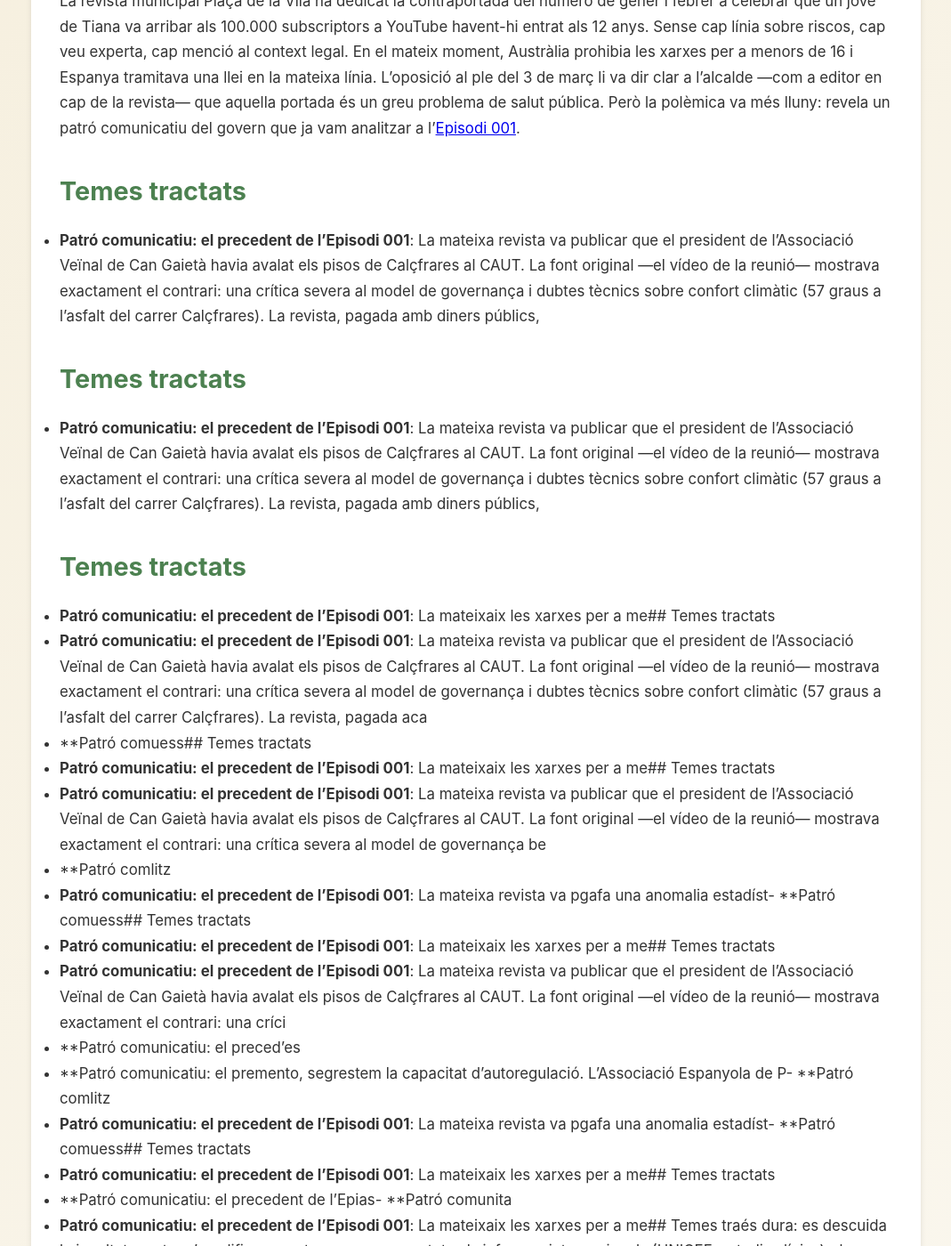
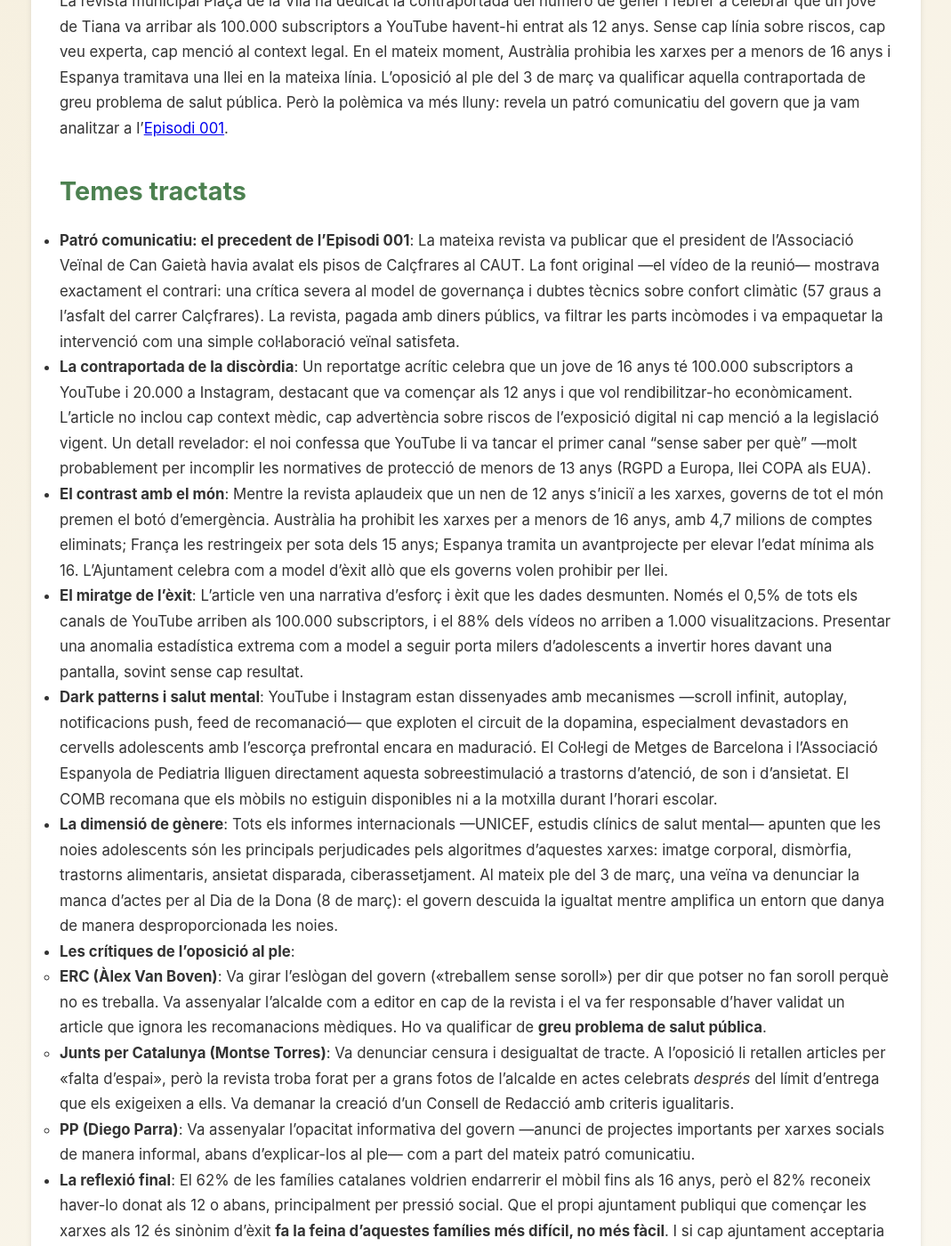
Before and after one commit to cangaieta/podcast, a Jekyll site: the page built from _episodes/013-youtuber-revista-pantalles.md, in a window 1280 px wide and 1400 px high, scrolled down 656 px. Shown: the whole window at 89% size, without its empty margins (105-1174 px from the left). Built offline with Jekyll 4.4.1, drawn with Linux system fonts in a browser that asks for light colours; some of the changed text lies outside the part shown.

Commit message:
Fix episode 013: clean up chaotic description with duplicate/broken sections

```diff
--- a/_episodes/013-youtuber-revista-pantalles.md
+++ b/_episodes/013-youtuber-revista-pantalles.md
@@ -83,65 +83,39 @@ title: "Episodi 013: La contraportada que treballa contra les famílies: pantall
 
 ## Introducció
 
-La revista municipal Plaça de la Vila ha dedicat la contraportada del número de gener i febrer a celebrar que un jove de Tiana va arribar als 100.000 subscriptors a YouTube havent-hi entrat als 12 anys. Sense cap línia sobre riscos, cap veu experta, cap menció al context legal. En el mateix moment, Austràlia prohibia les xarxes per a menors de 16 i Espanya tramitava una llei en la mateixa línia. L'oposició al ple del 3 de març li va dir clar a l'alcalde —com a editor en cap de la revista— que aquella portada és un greu problema de salut pública. Però la polèmica va més lluny: revela un patró comunicatiu del govern que ja vam analitzar a l'[Episodi 001](/podcast/episodi/001-pisos-can-gaieta-caut/).
+La revista municipal Plaça de la Vila ha dedicat la contraportada del número de gener i febrer a celebrar que un jove de Tiana va arribar als 100.000 subscriptors a YouTube havent-hi entrat als 12 anys. Sense cap línia sobre riscos, cap veu experta, cap menció al context legal. En el mateix moment, Austràlia prohibia les xarxes per a menors de 16 anys i Espanya tramitava una llei en la mateixa línia. L'oposició al ple del 3 de març va qualificar aquella contraportada de greu problema de salut pública. Però la polèmica va més lluny: revela un patró comunicatiu del govern que ja vam analitzar a l'[Episodi 001](/podcast/episodi/001-pisos-can-gaieta-caut/).
 
 ## Temes tractats
 
-- **Patró comunicatiu: el precedent de l'Episodi 001**: La mateixa revista va publicar que el president de l'Associació Veïnal de Can Gaietà havia avalat els pisos de Calçfrares al CAUT. La font original —el vídeo de la reunió— mostrava exactament el contrari: una crítica severa al model de governança i dubtes tècnics sobre confort climàtic (57 graus a l'asfalt del carrer Calçfrares). La revista, pagada amb diners públics,
-## Temes tractats
+- **Patró comunicatiu: el precedent de l'Episodi 001**: La mateixa revista va publicar que el president de l'Associació Veïnal de Can Gaietà havia avalat els pisos de Calçfrares al CAUT. La font original —el vídeo de la reunió— mostrava exactament el contrari: una crítica severa al model de governança i dubtes tècnics sobre confort climàtic (57 graus a l'asfalt del carrer Calçfrares). La revista, pagada amb diners públics, va filtrar les parts incòmodes i va empaquetar la intervenció com una simple col·laboració veïnal satisfeta.
 
-- **Patró comunicatiu: el precedent de l'Episodi 001**: La mateixa revista va publicar que el president de l'Associació Veïnal de Can Gaietà havia avalat els pisos de Calçfrares al CAUT. La font original —el vídeo de la reunió— mostrava exactament el contrari: una crítica severa al model de governança i dubtes tècnics sobre confort climàtic (57 graus a l'asfalt del carrer Calçfrares). La revista, pagada amb diners públics,
-## Temes tractats
+- **La contraportada de la discòrdia**: Un reportatge acrític celebra que un jove de 16 anys té 100.000 subscriptors a YouTube i 20.000 a Instagram, destacant que va començar als 12 anys i que vol rendibilitzar-ho econòmicament. L'article no inclou cap context mèdic, cap advertència sobre riscos de l'exposició digital ni cap menció a la legislació vigent. Un detall revelador: el noi confessa que YouTube li va tancar el primer canal "sense saber per què" —molt probablement per incomplir les normatives de protecció de menors de 13 anys (RGPD a Europa, llei COPA als EUA).
 
-- **Patró comunicatiu: el precedent de l'Episodi 001**: La mateixaix les xarxes per a me## Temes tractats
+- **El contrast amb el món**: Mentre la revista aplaudeix que un nen de 12 anys s'iniciï a les xarxes, governs de tot el món premen el botó d'emergència. Austràlia ha prohibit les xarxes per a menors de 16 anys, amb 4,7 milions de comptes eliminats; França les restringeix per sota dels 15 anys; Espanya tramita un avantprojecte per elevar l'edat mínima als 16. L'Ajuntament celebra com a model d'èxit allò que els governs volen prohibir per llei.
 
-- **Patró comunicatiu: el precedent de l'Episodi 001**: La mateixa revista va publicar que el president de l'Associació Veïnal de Can Gaietà havia avalat els pisos de Calçfrares al CAUT. La font original —el vídeo de la reunió— mostrava exactament el contrari: una crítica severa al model de governança i dubtes tècnics sobre confort climàtic (57 graus a l'asfalt del carrer Calçfrares). La revista, pagada aca
-- **Patró comuess## Temes tractats
+- **El miratge de l'èxit**: L'article ven una narrativa d'esforç i èxit que les dades desmunten. Només el 0,5% de tots els canals de YouTube arriben als 100.000 subscriptors, i el 88% dels vídeos no arriben a 1.000 visualitzacions. Presentar una anomalia estadística extrema com a model a seguir porta milers d'adolescents a invertir hores davant una pantalla, sovint sense cap resultat.
 
-- **Patró comunicatiu: el precedent de l'Episodi 001**: La mateixaix les xarxes per a me## Temes tractats
+- **Dark patterns i salut mental**: YouTube i Instagram estan dissenyades amb mecanismes —scroll infinit, autoplay, notificacions push, feed de recomanació— que exploten el circuit de la dopamina, especialment devastadors en cervells adolescents amb l'escorça prefrontal encara en maduració. El Col·legi de Metges de Barcelona i l'Associació Espanyola de Pediatria lliguen directament aquesta sobreestimulació a trastorns d'atenció, de son i d'ansietat. El COMB recomana que els mòbils no estiguin disponibles ni a la motxilla durant l'horari escolar.
 
-- **Patró comunicatiu: el precedent de l'Episodi 001**: La mateixa revista va publicar que el president de l'Associació Veïnal de Can Gaietà havia avalat els pisos de Calçfrares al CAUT. La font original —el vídeo de la reunió— mostrava exactament el contrari: una crítica severa al model de governança be
-- **Patró comlitz
-- **Patró comunicatiu: el precedent de l'Episodi 001**: La mateixa revista va pgafa una anomalia estadíst- **Patró comuess## Temes tractats
-
-- **Patró comunicatiu: el precedent de l'Episodi 001**: La mateixaix les xarxes per a me## Temes tractats
-
-- **Patró comunicatiu: el precedent de l'Episodi 001**: La mateixa revista va publicar que el president de l'Associació Veïnal de Can Gaietà havia avalat els pisos de Calçfrares al CAUT. La font original —el vídeo de la reunió— mostrava exactament el contrari: una críci
-- **Patró comunicatiu: el preced'es
-- **Patró comunicatiu: el premento, segrestem la capacitat d'autoregulació. L'Associació Espanyola de P- **Patró comlitz
-- **Patró comunicatiu: el precedent de l'Episodi 001**: La mateixa revista va pgafa una anomalia estadíst- **Patró comuess## Temes tractats
-
-- **Patró comunicatiu: el precedent de l'Episodi 001**: La mateixaix les xarxes per a me## Temes tractats
-
-- **Patró comunicatiu: el precedent de l'Epias- **Patró comunita
-- **Patró comunicatiu: el precedent de l'Episodi 001**: La mateixaix les xarxes per a me## Temes traés dura: es descuida la igualtat mentre s'amplifica un entorn que, segons tots els informes internacionals (UNICEF, estudis clínics), danya de manera desproporcionada les noies adolescents —imatge corporal, dismòrfia, ciberassetjament, ansietat.
+- **La dimensió de gènere**: Tots els informes internacionals —UNICEF, estudis clínics de salut mental— apunten que les noies adolescents són les principals perjudicades pels algoritmes d'aquestes xarxes: imatge corporal, dismòrfia, trastorns alimentaris, ansietat disparada, ciberassetjament. Al mateix ple del 3 de març, una veïna va denunciar la manca d'actes per al Dia de la Dona (8 de març): el govern descuida la igualtat mentre amplifica un entorn que danya de manera desproporcionada les noies.
 
 - **Les crítiques de l'oposició al ple**:
-  - **ERC (Àlex Van Boven)**: Va agafar l'eslògan del govern («treballem sense soroll») i el va girar: «Potser no fan soroll perquè no es treballa». Va assenyalar l'a- **Patró comunicatiu: el precedent de l'Episodi 00responsable d'haver validat un article que ignora les recomanacions mèdiques. Ho va qualificar de **greu problema de salut pública**.
-  - **Junts per Catalunya (Montse Torres)**: Va denunciar censura i desigualtat de tracte. A l'oposició li retallen articles per «falta d'espai», però la revista troba forat per a grans fotos de l'alcalde en actes celebrats *després* del límit d'ent
-- **Les crítiques de l'oposició al ple**:
-  - **ERC (Àlex Van Boven)**: Va agafar l'eslògan del govern («treballem senigualitaris.
-  - **PP (Diego Parra)**: Va assenyalar l'opacitat informativa del govern —anunci de projectes importants per xarxes socials abans d'explicar-los al ple— com a part del mateix patró.
+  - **ERC (Àlex Van Boven)**: Va girar l'eslògan del govern («treballem sense soroll») per dir que potser no fan soroll perquè no es treballa. Va assenyalar l'alcalde com a editor en cap de la revista i el va fer responsable d'haver validat un article que ignora les recomanacions mèdiques. Ho va qualificar de **greu problema de salut pública**.
+  - **Junts per Catalunya (Montse Torres)**: Va denunciar censura i desigualtat de tracte. A l'oposició li retallen articles per «falta d'espai», però la revista troba forat per a grans fotos de l'alcalde en actes celebrats *després* del límit d'entrega que els exigeixen a ells. Va demanar la creació d'un Consell de Redacció amb criteris igualitaris.
+  - **PP (Diego Parra)**: Va assenyalar l'opacitat informativa del govern —anunci de projectes importants per xarxes socials de manera informal, abans d'explicar-los al ple— com a part del mateix patró comunicatiu.
 
 - **La reflexió final**: El 62% de les famílies catalanes voldrien endarrerir el mòbil fins als 16 anys, però el 82% reconeix haver-lo donat als 12 o abans, principalment per pressió social. Que el propi ajuntament publiqui que començar les xarxes als 12 és sinònim d'èxit **fa la feina d'aquestes famílies més difícil, no més fàcil**. I si cap ajuntament acceptaria celebrar a la seva portada que un nen de 12 anys treballa hores en una fàbrica, per què és un model a aplaudir si les mateixes hores les dedica a produir contingut que enriqueix una plataforma tecnològica? L'economia de l'atenció podria ser l'última frontera on els menors encara no estan protegits.
 
 ## Fonts
 
-- [Videoacta del Ple Municipal del 3 de març de 2026](https://www.youtube.com/live/AG9qYugT0HA) - Enregistrament complet de la sessió plenària
-- [Acta del Ple Municipal de març 2026](https://actes.tiana.cat/session/sessionDetail/8a8180859c884e80019c9a3a101d0001) - Acta oficial
-- [Revista Plaça de la Vila](https://t
-## Fonts
-
-- [Videoacta del Ple Municipal del 3 de març de 2026](https://www.youtube.com/live/AG9qYugT0HA) - Enregistrament complet de la sessió plenària
-- [Acta del Ple Municipal de març 2026](https://actes.tiana.cat/session/sessionDetail/8a8180859c884e80019c9a3a101d0001) - Acta oficial
-- [Revista Plaça de la Vila](https://t
-## Fonts
-
--ció mèdica específica per a Tiana
+- [Videoacta del Ple Municipal del 3 de març de 2026](https://www.youtube.com/live/AG9qYugT0HA) — Enregistrament complet de la sessió plenària
+- [Acta del Ple Municipal de març 2026](https://actes.tiana.cat/session/sessionDetail/8a8180859c884e80019c9a3a101d0001) — Acta oficial
+- [Revista municipal Plaça de la Vila](https://tiana.cat/ajuntament/comunicacio/placa-de-la-vila/) — Número de gener-febrer 2026
+- [Carta d'Aixeca el Cap sobre la revista](/podcast/sources/013-carta-aixeca-el-cap.txt) — Comunicat de l'associació de famílies
+- [Correspondència COMB — Escola Lola Anglada de Tiana](/podcast/sources/013-comb-carta-escola-lola-anglada.pdf) — Recomanació mèdica específica per a Tiana
 - [Informe de referència amb 35 fonts científiques i legislatives](/podcast/sources/013-informe-youtuber-revista-pantalles.md)
-- [Transcripció automàtica de l'episodi](/podcast/sources/013-youtuber-revista-pantalles-transcripcio.txt) - Generada amb OpenAI Whisper (model large-v3)
+- [Transcripció automàtica de l'episodi](/podcast/sources/013-youtuber-revista-pantalles-transcripcio.txt) — Generada amb OpenAI Whisper (model large-v3)
 
 ---
 
-**Important:** Aquest episodi - [Acta del Ple Municipal de març 2026](https://actes.tiana.cat/session/sessionDetail/8a8180859c884e80019c9a3a101d0001) - Acta oficial
-- [Revisge- [Revista Plaçempre les fonts originals per obtenir la informació completa.
+**Important:** Aquest episodi ha estat generat íntegrament amb Google NotebookLM a partir de les fonts indicades. El contingut pot contenir errors o al·lucinacions. Consulta sempre les fonts originals per obtenir la informació completa.
```
